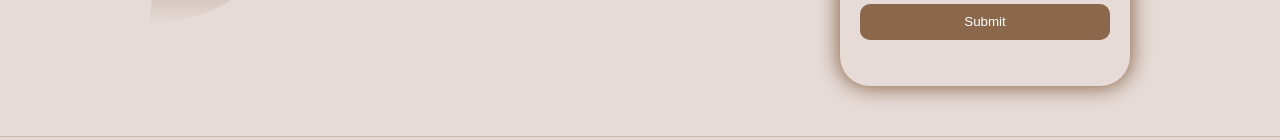
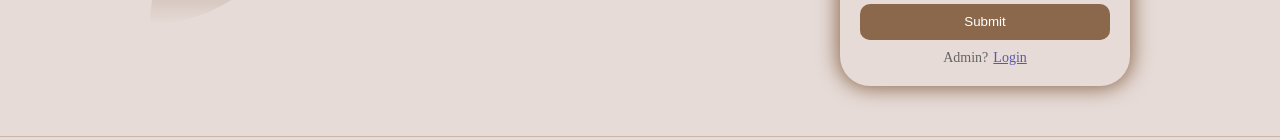
Before and after one commit to hend-essam/E-Commerce--MERN--, a React (Create React App) app in the folder frontend/: page /login in a window 1280 px wide. Shown: the part 383-523 px from the top of the page. Built offline with nearby package versions, Linux system fonts and the light colour scheme; no server answers.

Commit message:
feat(login): add admin portal link to forms
Adds a styled link below the login and sign-up forms directing users to the
external admin portal URL.

- Adds styles for the admin link container
- Renders the admin link within both login and sign-up forms

```diff
--- a/frontend/src/login/login.css
+++ b/frontend/src/login/login.css
@@ -219,3 +219,24 @@ form:last-child input:first-child {
 form:first-child {
   padding-top: 12px;
 }
+.admin {
+  display: flex;
+  justify-content: center;
+  align-items: center;
+  margin-top: -10px;
+  font-weight: small;
+  font-size: 14px;
+  color: rgb(100, 100, 100);
+}
+.admin a {
+  margin: 0;
+  padding-left: 5px;
+  font-weight: small;
+  font-size: 14px;
+  color: #0f1192a4;
+  text-decoration: #0f1192a4 underline;
+}
+.admin a:hover {
+  color: #0f1192;
+  text-decoration: #0f1192 underline;
+}
--- a/frontend/src/login/login.jsx
+++ b/frontend/src/login/login.jsx
@@ -114,6 +114,10 @@ function Login({ token, setToken, backendUrl }) {
               value="Submit"
               onClick={(e) => onSubmitHandlar(e)}
             />
+            <div className="admin">
+              Admin?
+              <a href="https://e-commerce-mern-phi-kohl.vercel.app">Login</a>
+            </div>
           </form>
           <form className={`${slide === "sign-up" ? "sign-up-form" : ""}`}>
             <input
@@ -139,6 +143,10 @@ function Login({ token, setToken, backendUrl }) {
               value="Submit"
               onClick={(e) => onSubmitHandlar(e)}
             />
+            <div className="admin">
+              Admin?
+              <a href="https://e-commerce-mern-phi-kohl.vercel.app">Login</a>
+            </div>
           </form>
         </div>
         <form
```
